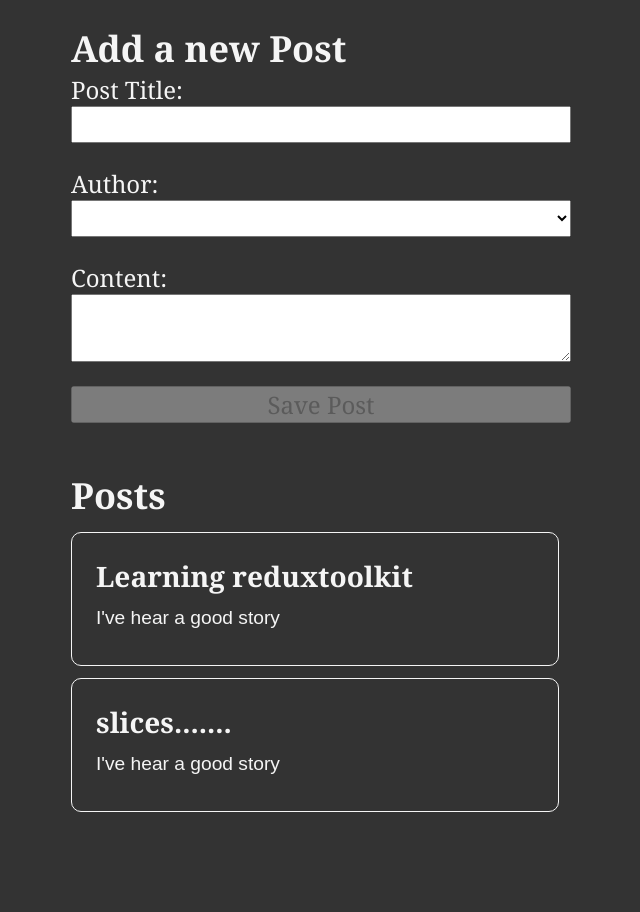
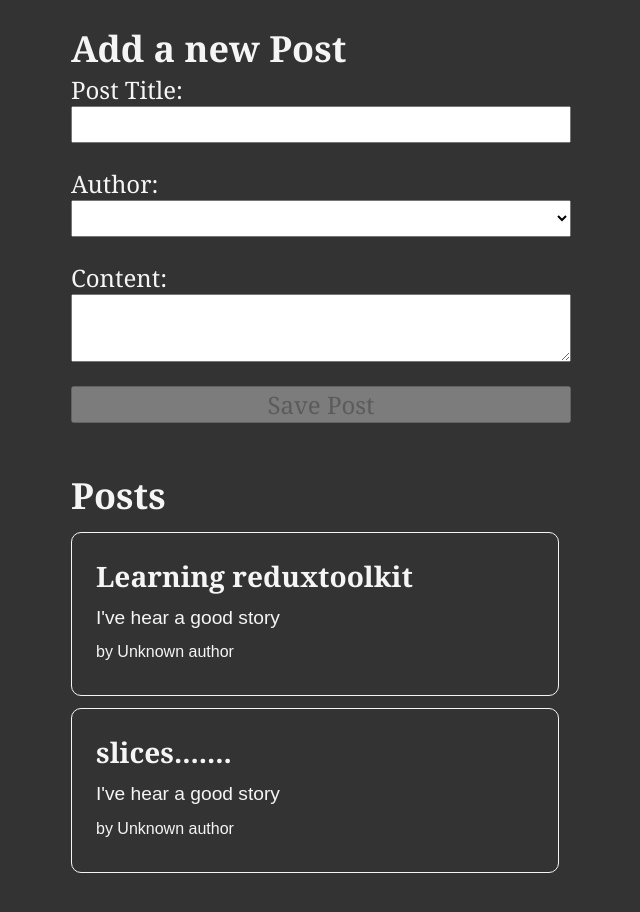
Before and after one commit to edulange/learningRedux2, a React (Create React App) app: page / in a window 1280 px wide. Shown: the top 912 px of the page, without its empty margins (319-959 px from the left). Built offline with nearby package versions, Linux system fonts and the light colour scheme.

Commit message:
author to the post

```diff
--- a/src/features/posts/PostAuthor.js
+++ b/src/features/posts/PostAuthor.js
@@ -0,0 +1,12 @@
+import { useSelector } from "react-redux";
+import { selectAllUsers } from "../users/usersSlice";
+
+const PostAuthor = ({userId}) => {
+    const users = useSelector(selectAllUsers)
+
+    const author = users.find(user => user.id === userId)
+
+    return <span>by {author ? author.name : 'Unknown author'}</span>
+}
+
+export default PostAuthor
--- a/src/features/posts/PostsList.js
+++ b/src/features/posts/PostsList.js
@@ -1,5 +1,6 @@
 import { useSelector } from "react-redux";
 import { selectAllPosts } from "./postsSlice";
+import PostAuthor from "./PostAuthor";
 
 const PostsList = () => {
     const posts = useSelector(selectAllPosts)
@@ -8,6 +9,10 @@
         <article key={post.id}>
             <h3>{post.title}</h3>
             <p>{post.content.substring(0, 100)}</p>
+
+            <p className="postCredit">
+              <PostAuthor userId={post.userId} />
+            </p>
         </article>
     ))
 
```
